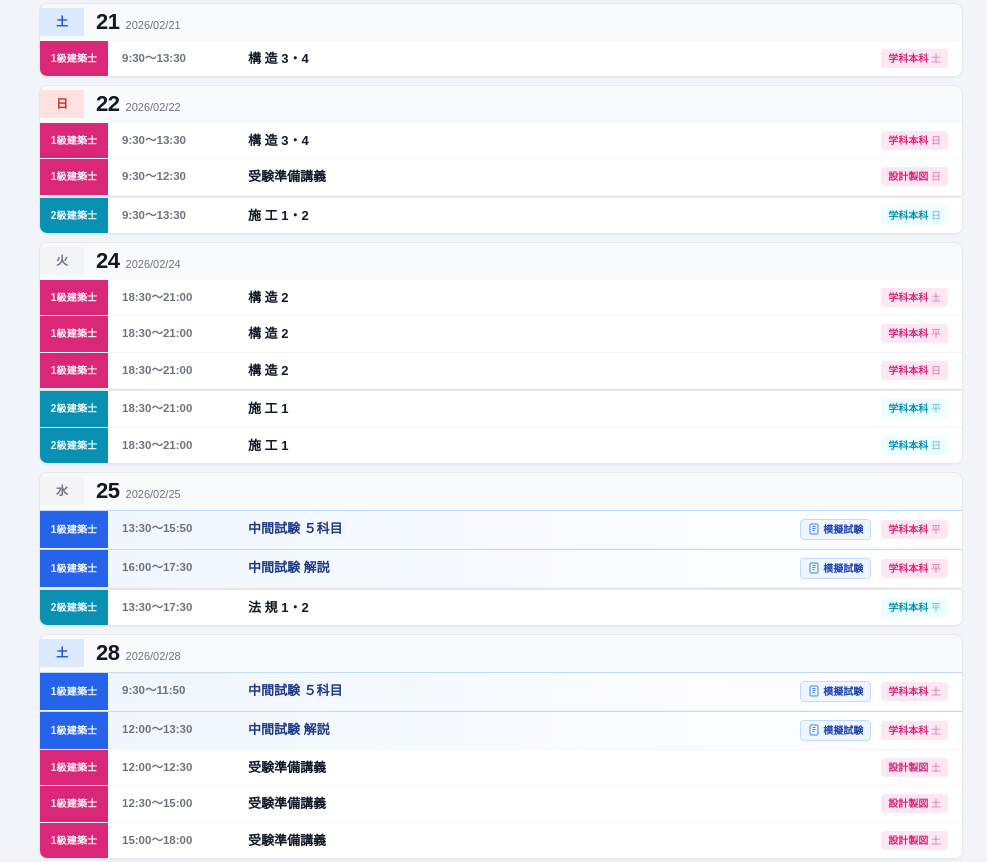
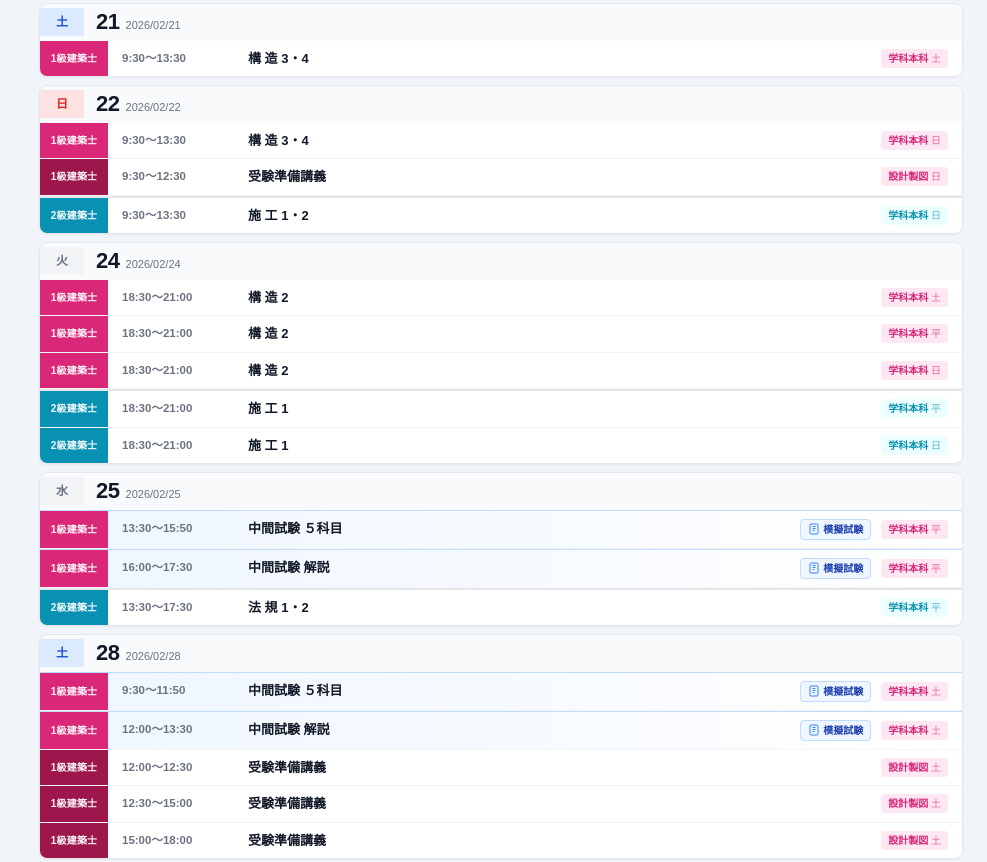
Before and after one commit to utage-jpg/timetable, a plain HTML site: page index.html in a window 1280 px wide. Shown: the part 5550-6412 px from the top of the page, without its empty margins (293-1280 px from the left). Drawn offline with Linux system fonts and the light colour scheme.

Commit message:
Add files via upload

```diff
--- a/index.html
+++ b/index.html
@@ -367,13 +367,12 @@ body {
 .lesson-row.tier1 .lesson-cat-bar { background: #b45309 !important; }
 /* Tier 2 — 特別研修会・オリエンテーション (カテゴリ色で強調、JS でインライン設定) */
 .lesson-row.tier2 .lesson-subject { font-weight: 700; }
-/* Tier 3 — 模擬試験・中間試験 (青) */
+/* Tier 3 — 模擬試験・中間試験 (背景のみ) */
 .lesson-row.tier3 {
   background: linear-gradient(90deg, #eff6ff 0%, #f8fbff 60%, var(--surface) 100%);
   border-top: 1px solid #bfdbfe;
 }
-.lesson-row.tier3 .lesson-subject { color: #1e3a8a; font-weight: 700; }
-.lesson-row.tier3 .lesson-cat-bar { background: #2563eb !important; }
+.lesson-row.tier3 .lesson-subject { font-weight: 700; }
 
 .tier-badge {
   display: inline-flex; align-items: center; gap: 3px;
@@ -445,7 +444,7 @@ body {
   .day-full-date { font-size: 10px; }
 
   /* 授業行: subject を上段・time+バッジを下段に */
-  .lesson-cat-bar { width: 48px; font-size: 9px; padding: 0 3px; }
+  .lesson-cat-bar { width: 56px; font-size: 9px; padding: 0 3px; }
   .lesson-inner {
     padding: 7px 10px;
     flex-wrap: wrap;
@@ -916,8 +915,13 @@ function buildContent() {
           }
         }
 
+        // 設計製図は学科より濃いシェードで区別（1・2級建築士のみ）
+        let catBarColor = catInfo.color;
+        if (catKey === '1建築士' && subLabel === '設計製図') catBarColor = '#9d174d';
+        if (catKey === '2建築士' && subLabel === '設計製図') catBarColor = '#155e75';
+
         row.innerHTML = `
-          <div class="lesson-cat-bar" style="background:${catInfo.color}">${escHtml(catInfo.label)}</div>
+          <div class="lesson-cat-bar" style="background:${catBarColor}">${escHtml(catInfo.label)}</div>
           <div class="lesson-inner">
             <span class="lesson-time">${lesson.time || '—'}</span>
             <span class="lesson-subject">${escHtml(lesson.subject)}</span>
```
